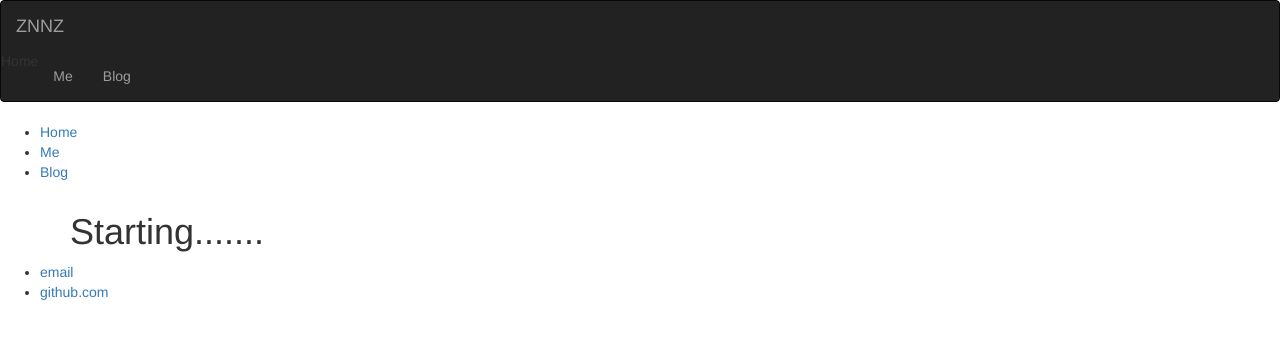
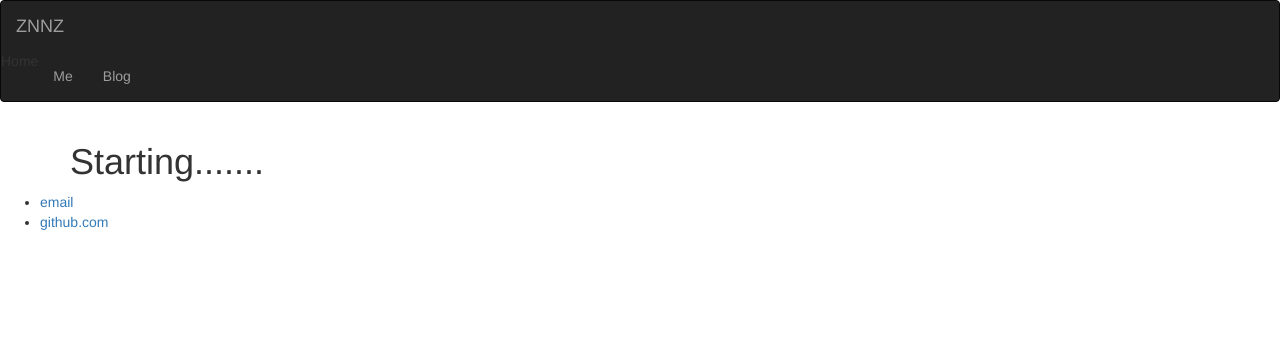
Before and after one commit to znnz/znnz.github.io, a Jekyll site: the page built from index.html, in a window 1280 px wide. Shown: the top 339 px of the page. Built offline with Jekyll 4.4.1, drawn with Linux system fonts in a browser that asks for light colours.

Commit message:
update _layouts/default.html

```diff
--- a/_includes/scripts.html
+++ b/_includes/scripts.html
@@ -0,0 +1 @@
+<script src="/js/bootstrap.min.js"></script>
--- a/_layouts/default.html
+++ b/_layouts/default.html
@@ -14,13 +14,6 @@
 				</ul>
 			</div>
 		</nav>
-		<nav>
-    		<ul>
-        		<li><a href="/">Home</a></li>
-	        	<li><a href="/about">Me</a></li>
-        		<li><a href="/blog">Blog</a></li>
-    		</ul>
-		</nav>
 		<div class="container">
 			{{content}}
 		</div><!-- /.container -->
```
